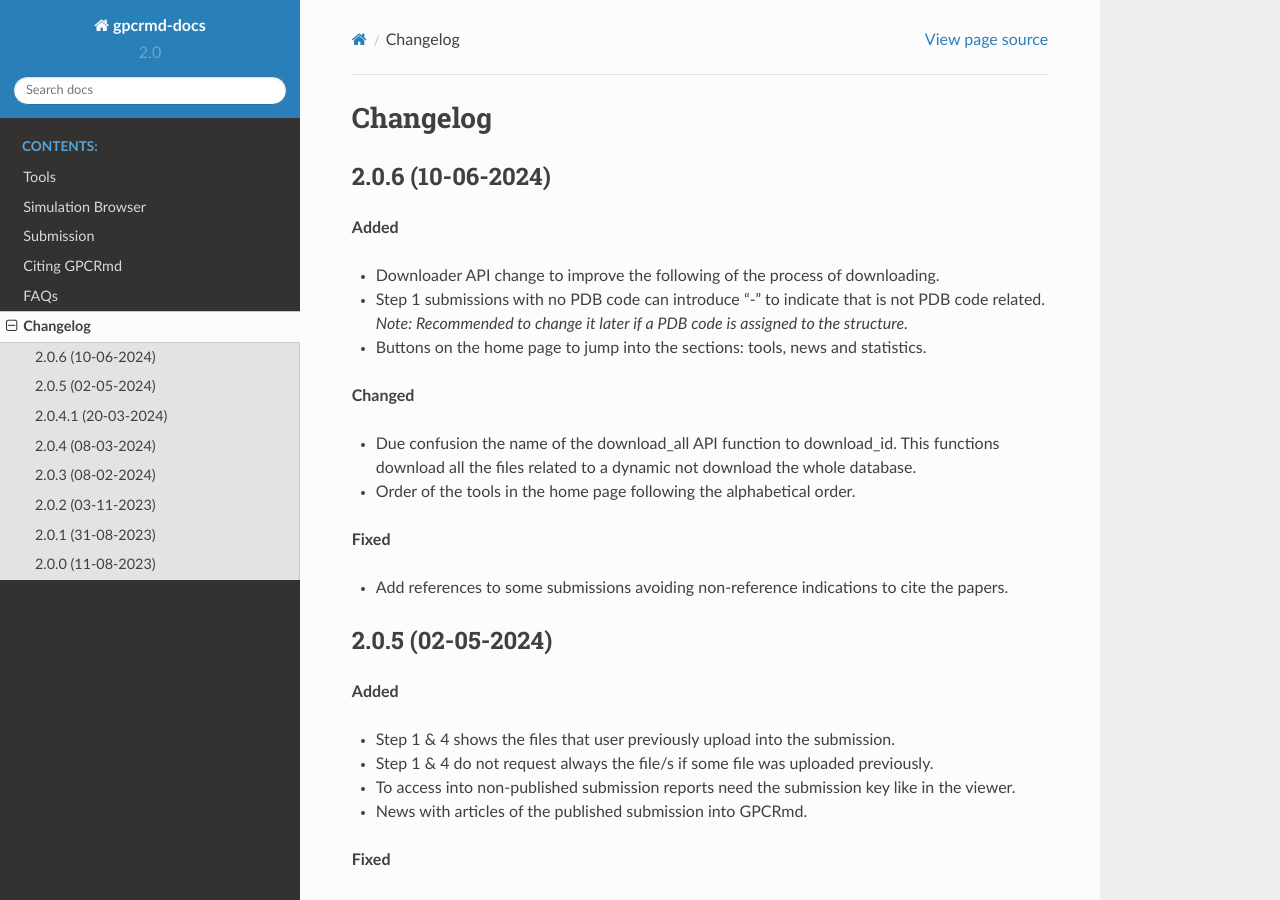
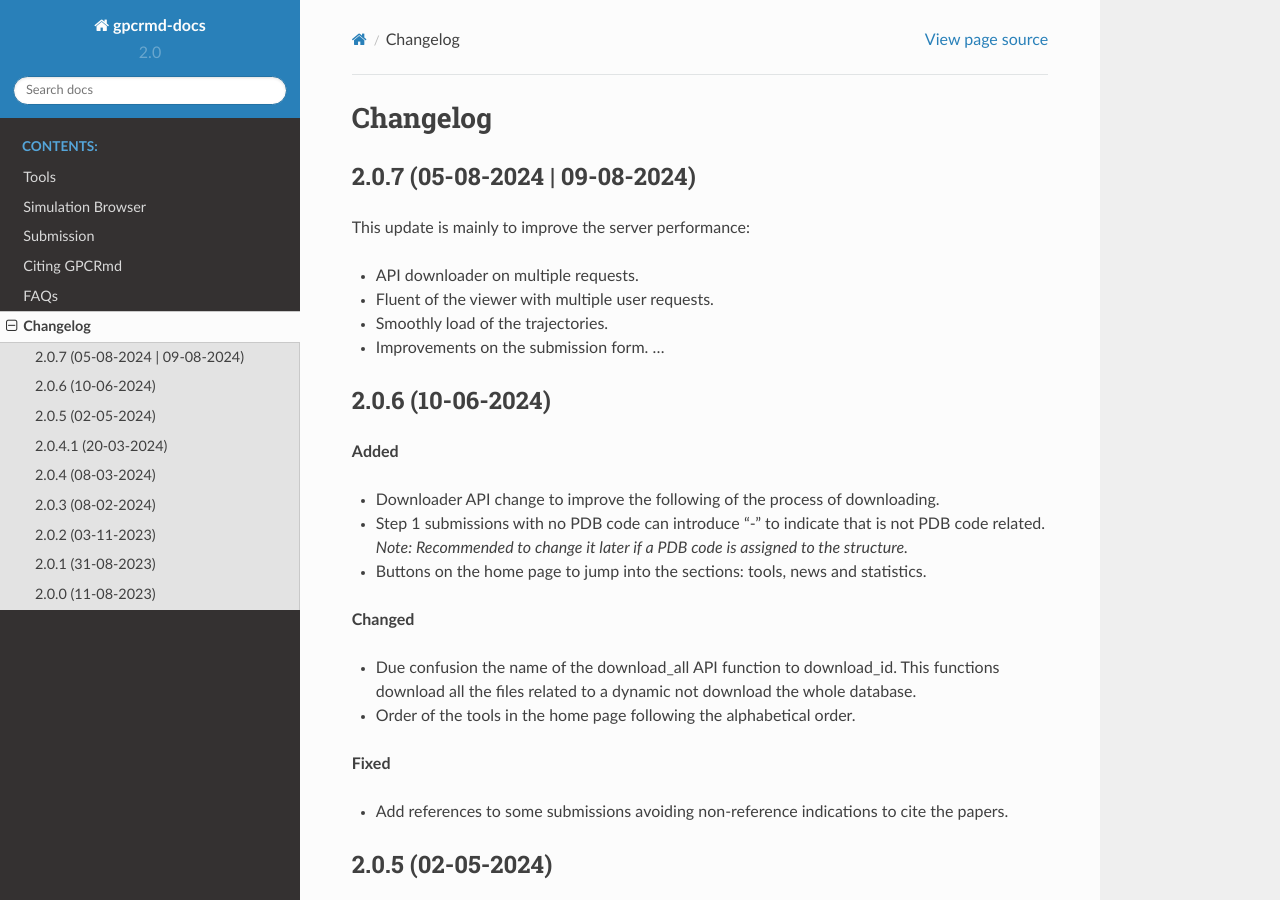
Before and after one commit to GPCRmd/gpcrmd-docs, a Sphinx documentation site: the page built from source/changelog.rst, in a window 1280 px wide and 900 px high. Built offline with Sphinx 7.4.7 and the Read the Docs theme 2.0.0, drawn with Linux system fonts in a browser that asks for light colours.

Commit message:
Pre 2.0.7

```diff
--- a/source/changelog.rst
+++ b/source/changelog.rst
@@ -3,6 +3,17 @@ Changelog
 ==================
 .. toctree::
     :maxdepth: 1
+
+2.0.7 (05-08-2024 | 09-08-2024)
+*******************************
+
+This update is mainly to improve the server performance:
+
+* API downloader on multiple requests.
+* Fluent of the viewer with multiple user requests.
+* Smoothly load of the trajectories.
+* Improvements on the submission form.
+  ...
 
 2.0.6 (10-06-2024)
 ******************
--- a/source/conf.py
+++ b/source/conf.py
@@ -10,7 +10,7 @@ project = 'gpcrmd-docs'
 copyright = '2023, GPCRmd, GPCR drug discovery group'
 author = 'GPCRmd'
 version = '2.0'
-release = '2.0.4'
+release = '2.0.7'
 
 # -- General configuration ---------------------------------------------------
 # https://www.sphinx-doc.org/en/master/usage/configuration.html#general-configuration
```
